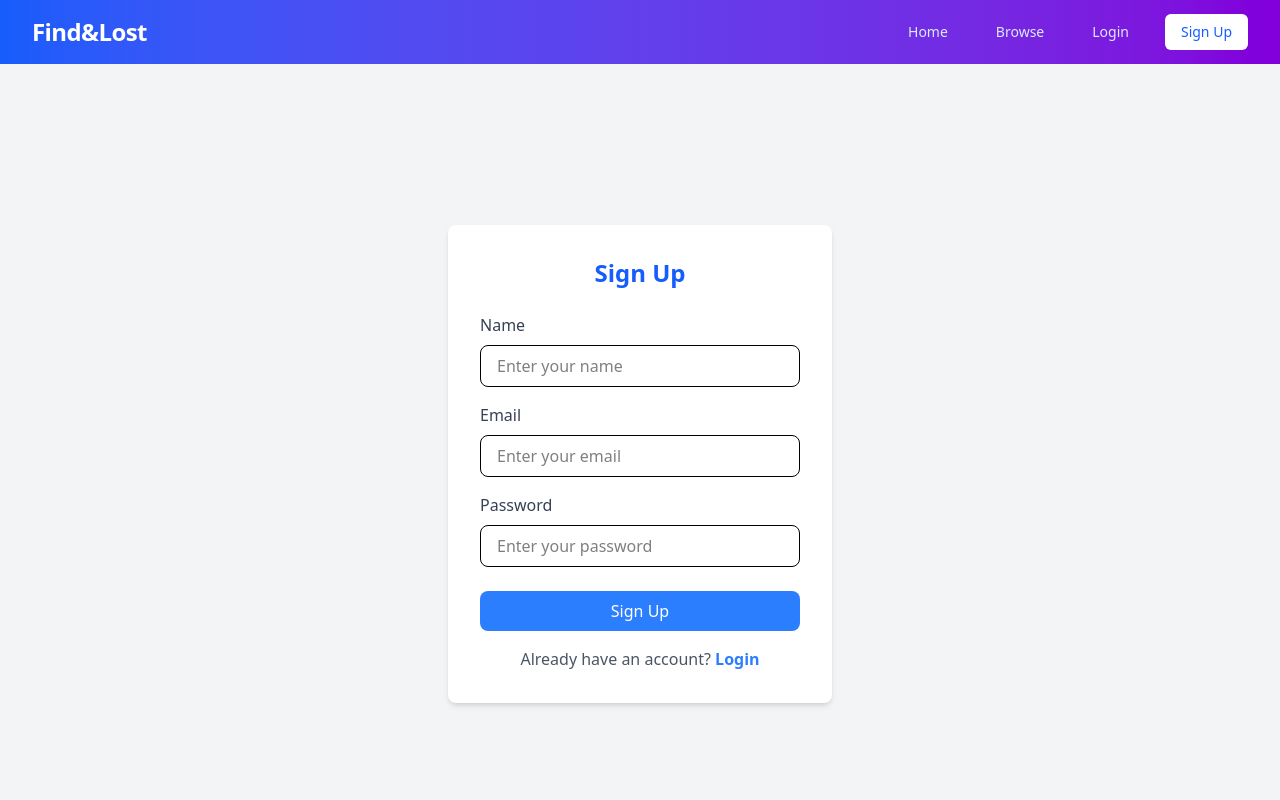
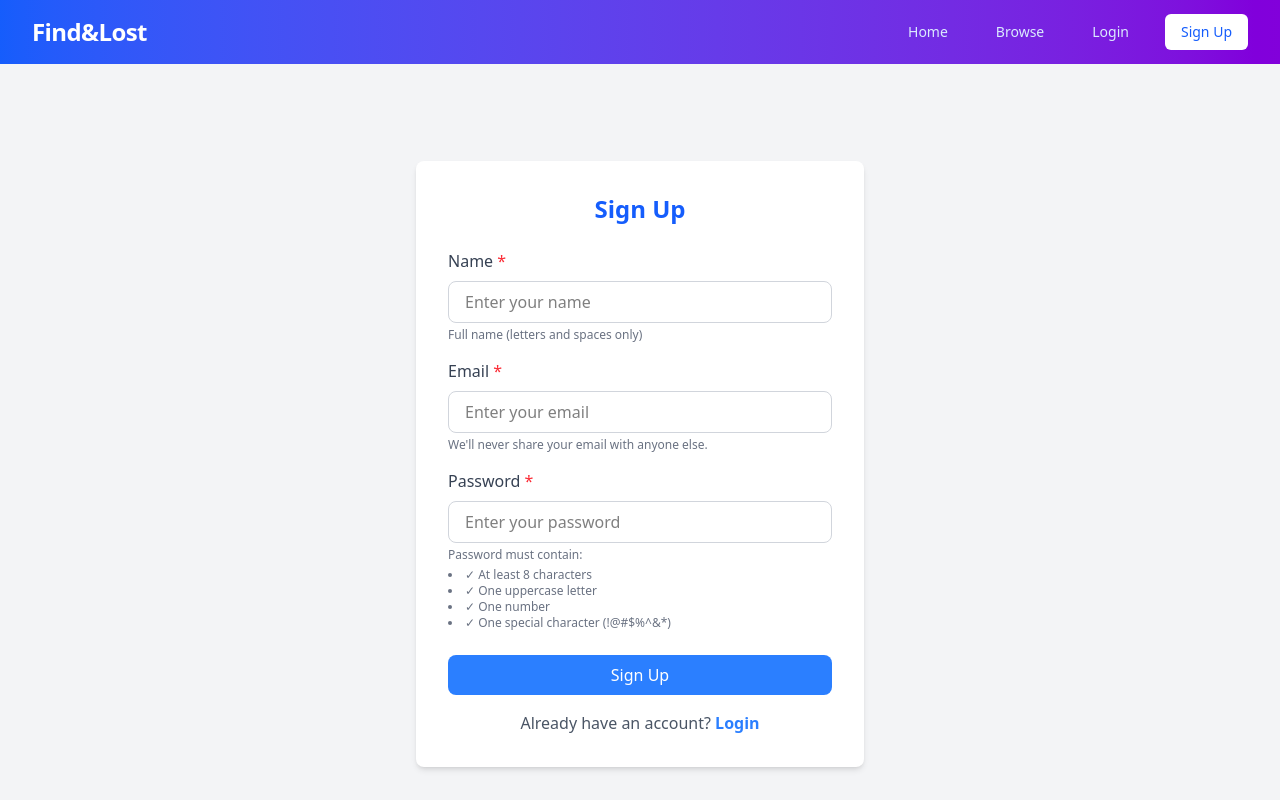
Before and after one commit to shakcodes/lost-and-find, a React (Vite) app in the folder FrontEnd/: page /signup in a window 1280 px wide. Shown: the top 800 px of the page. Built offline with nearby package versions, Linux system fonts and the light colour scheme.

Commit message:
Update SignUp.jsx

```diff
--- a/FrontEnd/src/component/SignUp.jsx
+++ b/FrontEnd/src/component/SignUp.jsx
@@ -3,17 +3,71 @@ import axios from 'axios';
 import { useNavigate } from 'react-router-dom';
 
 function SignUp() {
-  const [name, setName] = useState(''); // Added name
+  const [name, setName] = useState('');
   const [email, setEmail] = useState('');
   const [password, setPassword] = useState('');
+  const [errors, setErrors] = useState({});
+  const [apiError, setApiError] = useState('');
+  const [isLoading, setIsLoading] = useState(false);
   const navigate = useNavigate();
+
+  const validateForm = () => {
+    const newErrors = {};
+
+    // Name validation
+    if (!name.trim()) {
+      newErrors.name = 'Name is required';
+    } else if (name.trim().length < 2) {
+      newErrors.name = 'Name must be at least 2 characters long';
+    } else if (name.trim().length > 50) {
+      newErrors.name = 'Name must be less than 50 characters';
+    } else if (!/^[a-zA-Z\s]+$/.test(name.trim())) {
+      newErrors.name = 'Name should only contain letters and spaces';
+    }
+
+    // Email validation
+    if (!email.trim()) {
+      newErrors.email = 'Email is required';
+    } else if (!/\S+@\S+\.\S+/.test(email)) {
+      newErrors.email = 'Please enter a valid email address';
+    }
+
+    // Password validation
+    if (!password) {
+      newErrors.password = 'Password is required';
+    } else if (password.length < 8) {
+      newErrors.password = 'Password must be at least 8 characters long';
+    } else if (password.length > 50) {
+      newErrors.password = 'Password must be less than 50 characters';
+    } else if (!/(?=.*[A-Z])/.test(password)) {
+      newErrors.password = 'Password must contain at least one uppercase letter';
+    } else if (!/(?=.*[0-9])/.test(password)) {
+      newErrors.password = 'Password must contain at least one number';
+    } else if (!/(?=.*[!@#$%^&*])/.test(password)) {
+      newErrors.password = 'Password must contain at least one special character (!@#$%^&*)';
+    }
+
+    setErrors(newErrors);
+    return Object.keys(newErrors).length === 0;
+  };
 
   const handleSubmit = async (e) => {
     e.preventDefault();
+
+    // Clear previous errors
+    setErrors({});
+    setApiError('');
+
+    // Validate form before submission
+    if (!validateForm()) {
+      return;
+    }
+
     try {
+      setIsLoading(true);
       const response = await axios.post('https://lost-and-find.onrender.com/auth/signup', {
-        name, // send name too
-        email,
+        name: name.trim(),
+        email: email.trim(),
         password,
       });
       console.log('Sign-up successful:', response.data);
@@ -21,60 +75,139 @@ function SignUp() {
       // Optionally redirect to login page after signup
       navigate('/login');
     } catch (error) {
+      const msg = error.response?.data?.message || 'Sign-up failed. Please try again.';
+      setApiError(msg);
       console.error('Sign-up failed:', error.response?.data?.message);
+    } finally {
+      setIsLoading(false);
+    }
+  };
+
+  // Clear specific field error when user starts typing
+  const handleNameChange = (e) => {
+    setName(e.target.value);
+    if (errors.name) {
+      setErrors({ ...errors, name: '' });
+    }
+  };
+
+  const handleEmailChange = (e) => {
+    setEmail(e.target.value);
+    if (errors.email) {
+      setErrors({ ...errors, email: '' });
+    }
+  };
+
+  const handlePasswordChange = (e) => {
+    setPassword(e.target.value);
+    if (errors.password) {
+      setErrors({ ...errors, password: '' });
     }
   };
 
   return (
-    <div className="flex items-center justify-center min-h-screen bg-gray-100">
-      <form onSubmit={handleSubmit} className="bg-white p-8 rounded-lg shadow-md w-96">
+    <div className="flex items-center justify-center min-h-screen bg-gray-100 p-4">
+      <form onSubmit={handleSubmit} className="bg-white p-6 sm:p-8 rounded-lg shadow-md w-full max-w-md">
         <h2 className="text-2xl font-bold mb-6 text-center text-blue-600">Sign Up</h2>
+
+        {apiError && (
+          <div className="mb-4 p-3 bg-red-100 border border-red-400 text-red-700 rounded-lg">
+            <p className="text-sm text-center">{apiError}</p>
+          </div>
+        )}
 
         {/* Name Field */}
         <div className="mb-4">
-          <label className="block text-gray-700 mb-2">Name</label>
+          <label className="block text-gray-700 mb-2">
+            Name <span className="text-red-500">*</span>
+          </label>
           <input
             type="text"
             value={name}
-            onChange={(e) => setName(e.target.value)}
-            className="w-full px-4 py-2 border rounded-lg focus:outline-none focus:ring-2 focus:ring-blue-400"
+            onChange={handleNameChange}
+            className={`w-full px-4 py-2 border rounded-lg focus:outline-none focus:ring-2 focus:ring-blue-400 ${
+              errors.name ? 'border-red-500 focus:ring-red-500' : 'border-gray-300'
+            }`}
             placeholder="Enter your name"
-            required
+            disabled={isLoading}
           />
+          {errors.name && (
+            <p className="mt-1 text-xs text-red-500">{errors.name}</p>
+          )}
+          <p className="mt-1 text-xs text-gray-500">Full name (letters and spaces only)</p>
         </div>
 
         {/* Email Field */}
         <div className="mb-4">
-          <label className="block text-gray-700 mb-2">Email</label>
+          <label className="block text-gray-700 mb-2">
+            Email <span className="text-red-500">*</span>
+          </label>
           <input
             type="email"
             value={email}
-            onChange={(e) => setEmail(e.target.value)}
-            className="w-full px-4 py-2 border rounded-lg focus:outline-none focus:ring-2 focus:ring-blue-400"
+            onChange={handleEmailChange}
+            className={`w-full px-4 py-2 border rounded-lg focus:outline-none focus:ring-2 focus:ring-blue-400 ${
+              errors.email ? 'border-red-500 focus:ring-red-500' : 'border-gray-300'
+            }`}
             placeholder="Enter your email"
-            required
+            disabled={isLoading}
           />
+          {errors.email && (
+            <p className="mt-1 text-xs text-red-500">{errors.email}</p>
+          )}
+          <p className="mt-1 text-xs text-gray-500">We'll never share your email with anyone else.</p>
         </div>
 
         {/* Password Field */}
         <div className="mb-6">
-          <label className="block text-gray-700 mb-2">Password</label>
+          <label className="block text-gray-700 mb-2">
+            Password <span className="text-red-500">*</span>
+          </label>
           <input
             type="password"
             value={password}
-            onChange={(e) => setPassword(e.target.value)}
-            className="w-full px-4 py-2 border rounded-lg focus:outline-none focus:ring-2 focus:ring-blue-400"
+            onChange={handlePasswordChange}
+            className={`w-full px-4 py-2 border rounded-lg focus:outline-none focus:ring-2 focus:ring-blue-400 ${
+              errors.password ? 'border-red-500 focus:ring-red-500' : 'border-gray-300'
+            }`}
             placeholder="Enter your password"
-            required
+            disabled={isLoading}
           />
+          {errors.password && (
+            <p className="mt-1 text-xs text-red-500">{errors.password}</p>
+          )}
+          <div className="mt-1 text-xs text-gray-500">
+            Password must contain:
+            <ul className="list-disc list-inside mt-1">
+              <li className={password.length >= 8 ? 'text-green-600' : ''}>✓ At least 8 characters</li>
+              <li className={/(?=.*[A-Z])/.test(password) ? 'text-green-600' : ''}>✓ One uppercase letter</li>
+              <li className={/(?=.*[0-9])/.test(password) ? 'text-green-600' : ''}>✓ One number</li>
+              <li className={/(?=.*[!@#$%^&*])/.test(password) ? 'text-green-600' : ''}>✓ One special character (!@#$%^&*)</li>
+            </ul>
+          </div>
         </div>
 
         {/* Submit Button */}
         <button
           type="submit"
-          className="w-full bg-blue-500 text-white py-2 rounded-lg hover:bg-blue-600 transition duration-200"
+          className={`w-full py-2 rounded-lg transition duration-200 font-medium ${
+            isLoading
+              ? 'bg-gray-400 cursor-not-allowed'
+              : 'bg-blue-500 hover:bg-blue-600 text-white'
+          }`}
+          disabled={isLoading}
         >
-          Sign Up
+          {isLoading ? (
+            <span className="flex items-center justify-center">
+              <svg className="animate-spin -ml-1 mr-3 h-5 w-5 text-white" xmlns="http://www.w3.org/2000/svg" fill="none" viewBox="0 0 24 24">
+                <circle className="opacity-25" cx="12" cy="12" r="10" stroke="currentColor" strokeWidth="4"></circle>
+                <path className="opacity-75" fill="currentColor" d="M4 12a8 8 0 018-8V0C5.373 0 0 5.373 0 12h4zm2 5.291A7.962 7.962 0 014 12H0c0 3.042 1.135 5.824 3 7.938l3-2.647z"></path>
+              </svg>
+              Creating account...
+            </span>
+          ) : (
+            'Sign Up'
+          )}
         </button>
 
         {/* Already have account? */}
```
